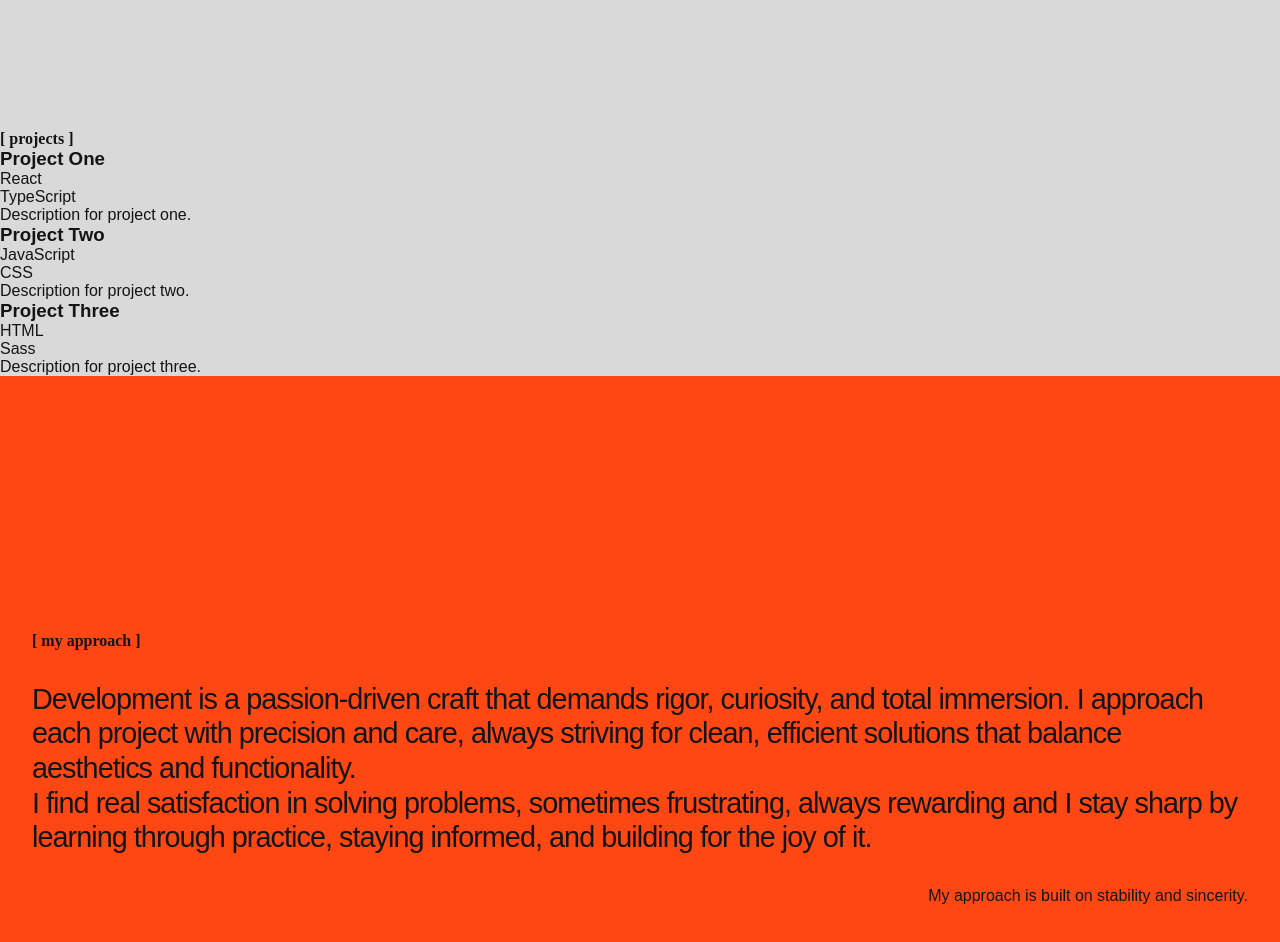
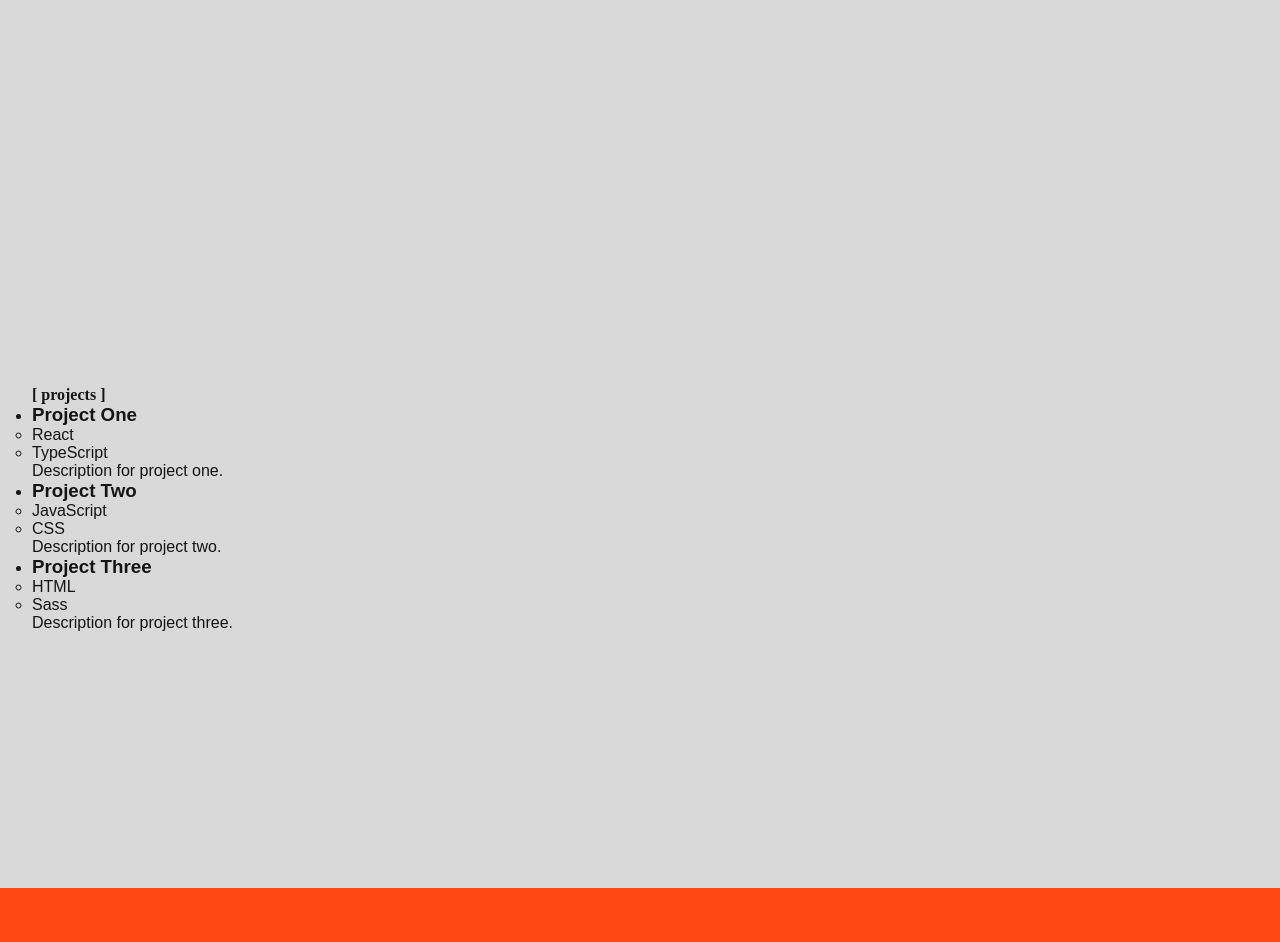
Before and after one commit to ginodalsasso/react-portfoliov2, a React (Vite) app: page / in a window 1280 px wide. Shown: the part 1320-2262 px from the top of the page. Built offline with nearby package versions, Linux system fonts and the light colour scheme; a web font is replaced by a local one.

Commit message:
UPDATE: css changes for projectsSection.

```diff
--- a/src/components/sections/Projects/Projects.module.css
+++ b/src/components/sections/Projects/Projects.module.css
@@ -0,0 +1,5 @@
+.projectsSection {
+    background-color: var(--white-color);
+    padding: var(--vertical-space-section);
+    padding-inline: var(--horizontal-padding-layout);
+}
```
